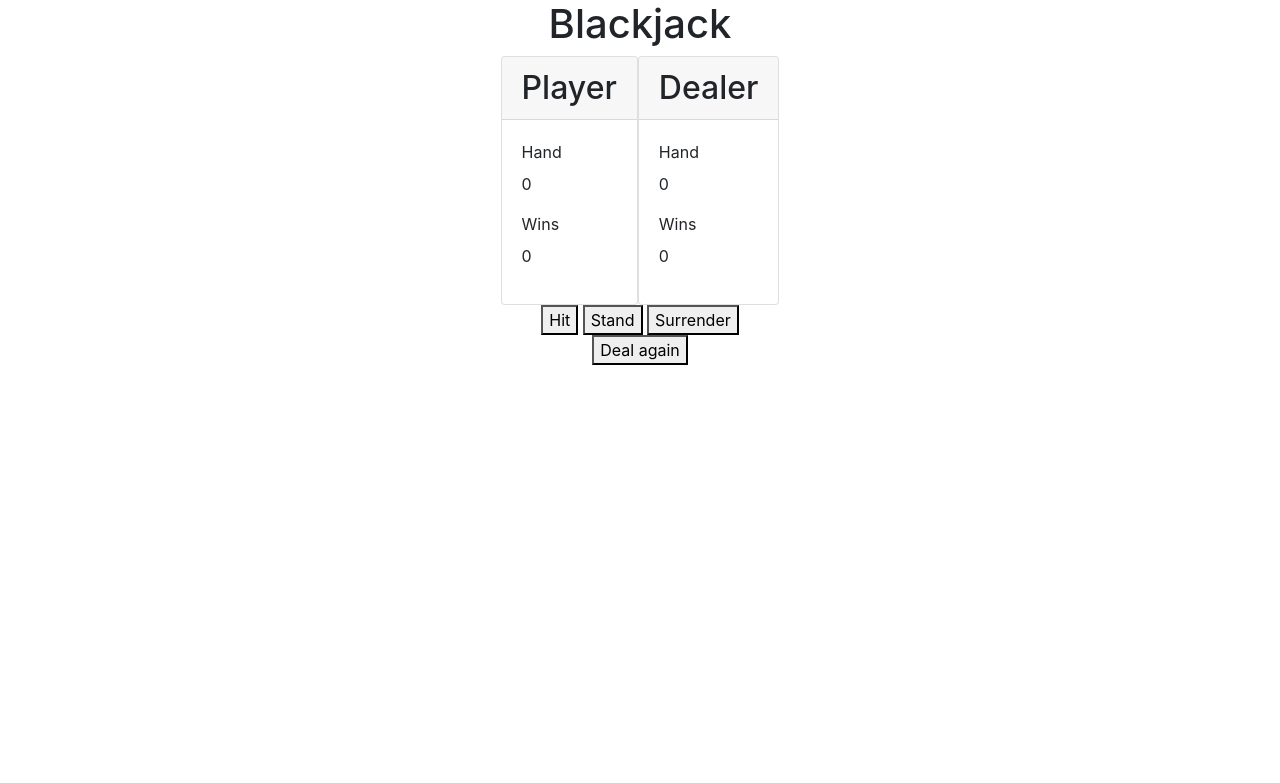
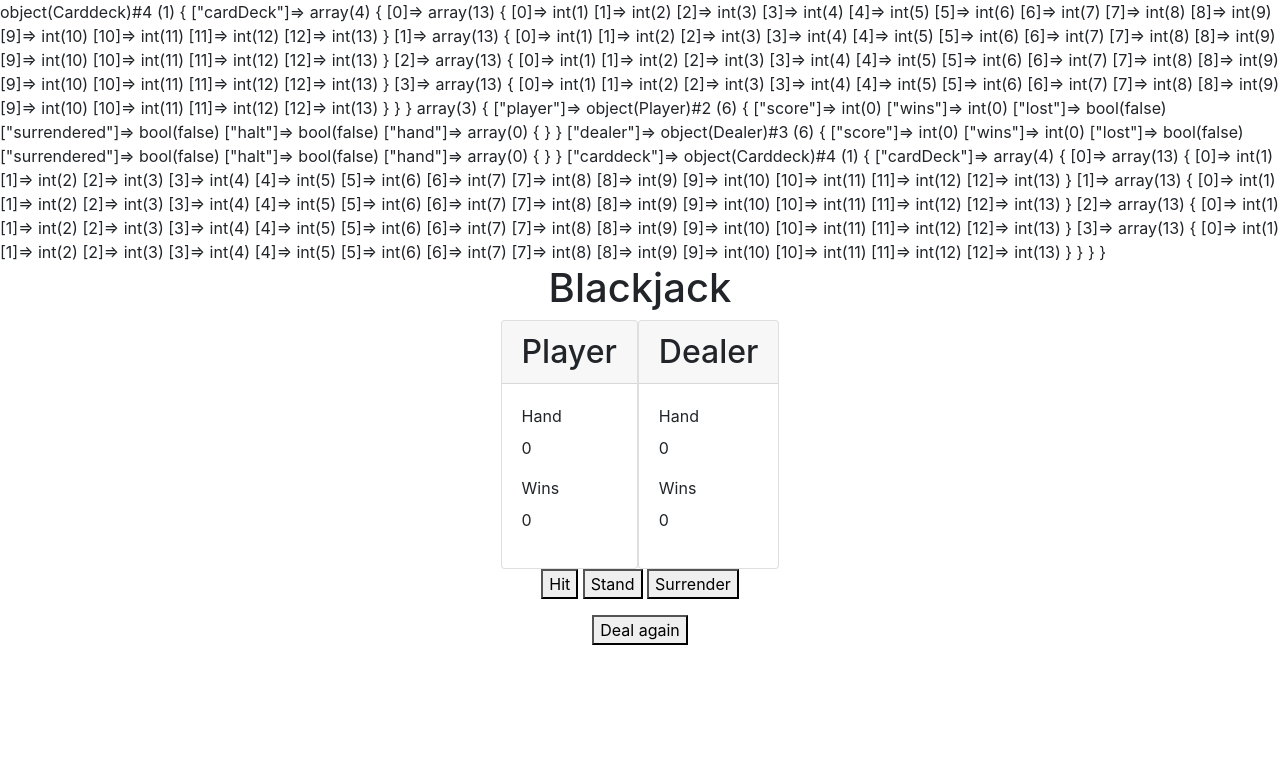
Before and after one commit to ReinaertD/php-blackjack, a PHP site: page /game.php in a window 1280 px wide. Shown: the top 783 px of the page. Run offline with PHP 8.4, Linux system fonts and the light colour scheme.

Commit message:
add unused working carddecksystem

```diff
--- a/Blackjack.php
+++ b/Blackjack.php
@@ -8,6 +8,7 @@ class Blackjack
         $this->lost = false;
         $this->surrendered = false;
         $this->halt = false;
+        $this->hand= [];
     }
     function hit()
     {
@@ -19,9 +20,15 @@ class Blackjack
             $this->score += $card->cardNumber;
         }
     }
-    function stand(){
+    function pickCard($deckofcards){
+        array_push($this->hand, $deckofcards->chooseCard());
+
+    }
+
+    function stand()
+    {
         $this->halt = true;
-     }
+    }
     function surrender()
     {
         $this->lost = true;
@@ -32,7 +39,7 @@ class Blackjack
         $this->score = 0;
         $this->lost = false;
         $this->surrendered = false;
-        $this->halt=false;
+        $this->halt = false;
     }
 }
 
@@ -48,7 +55,7 @@ class Dealer extends BlackJack
         do {
             $this->hit();
         } while ($this->score < 15);
-        while (($this->score >= 15 && $this->score < 21) && $this->halt == false ) {
+        while (($this->score >= 15 && $this->score < 21) && $this->halt == false) {
             $randomChoice = rand(1, 10);
             // var_dump($randomChoice);
             // var_dump($this->halt);
@@ -58,7 +65,6 @@ class Dealer extends BlackJack
                 $this->halt = true;
             }
         }
-
     }
 }
 
@@ -70,53 +76,40 @@ class Card
     }
 }
 
+class Carddeck
+{
+    function __construct()
+    {
+        $this->cardDeck = array(1, 2, 3, 4);
+        foreach ($this->cardDeck as &$suit) {
+            $suit = array(1, 2, 3, 4, 5, 6, 7, 8, 9, 10, 11, 12, 13);
+        }
+    }
+
+    function chooseCard()
+    {
+        $taken = "no";
+        do{
+        $deckchoice = rand(0, 3);
+        $cardchoice = rand(0, 12);
+        if ($this->cardDeck[$deckchoice][$cardchoice] == "taken") {
+            $taken = "yes";
+        } else {
+            $this->cardDeck[$deckchoice][$cardchoice] = "taken";
+            return "[$deckchoice] [$cardchoice]";
+        }
+
+
+    } while($taken == "yes");
+
+    }
+}
+
 
 
 //////////////////////////////////////////////
 /*
-1.Game starts
 
-2.PLAYER and DEALER draw one card immediately.
-
-3.PLAYER chooses hit/stand/surrender.
-    If Hit
-        PLAYER gets another card and the points get added to the PLAYER total.
-            If above 21 PLAYER loses(5)
-                AND sees the result of the DEALER(4)
-            If 21 PLAYER automaticly stands
-                AND goes to DEALER(4)
-            If lower than 21 PLAYER go back to (3)
-
-    If Stand
-        PLAYER doesn't continue and points stay the same. It's the DEALER's turn(4)
-
-    If Surrender
-        PLAYER surrenders the game AND(5)
-            Sees what happens if he didn't surrender. Sees the result of the DEALER(4)
-
-4.DEALER CHOOSES hit/stand.
-    If Hit
-        DEALER gets another card and the points get added to the DEALER total.
-            If above 21 DEALER loses(5)
-            If 21 DEALER automaticly stands and goes to result(5)
-            If lower than 21 DEALER gets a random choice of (4) again
-            If lower than 15 DEALER (4)hits again
-    If Stand
-        DEALER doesn't continue and points stay the same
-            AND Results are shown(5)
-
-5.RESULT PHASE
-    If PLAYER surrendered
-        DEALER wins the game.
-
-    If PLAYER AND/OR DEALER have higher than 21
-        PLAYER AND/OR DEALER lose the game.
-
-    Else PLAYER AND DEALER SCORE ARE COMPARED
-        If tied, no one wins
-        Else highest number wins
-
-6.RESTART GAME?
-
+Array with all the cards
 
 */
--- a/game.php
+++ b/game.php
@@ -4,18 +4,24 @@ include 'Blackjack.php';
 include 'winnerLogic.php';
 session_start();
 
-if (empty($_SESSION['player']) && empty($_SESSION['dealer'])) {
+if (empty($_SESSION['player']) && empty($_SESSION['dealer']) || empty($_SESSION['carddeck'])) {
     $_SESSION['player'] = new Player();
     $_SESSION['dealer'] = new Dealer();
+    $_SESSION['carddeck'] = new Carddeck();
 }
-
+$carddeck = $_SESSION['carddeck'];
 $dealer = $_SESSION['dealer'];
 $player = $_SESSION['player'];
+
+var_dump($carddeck);
+// var_dump($player->pickCard($carddeck));
+var_dump($_SESSION);
 //////////////////////////////////////////////
 //GAME LOGIC//
 if (isset($_POST['start'])){
     $dealer->reset();
     $player->reset();
+    unset ($_SESSION['carddeck']);
 }
 
 //PLAYER CHOICES, SHOULD ONLY BE ACTIVE IF A GAME IS CURRENTLY RUNNING
@@ -33,6 +39,7 @@ if (isset($_POST['stand'])) {
     $player -> stand();
     $dealer -> dealerTurn($player);
        winnerLogic($player,$dealer);
+
 }
 
 if (isset($_POST['surrender'])) {
--- a/winnerLogic.php
+++ b/winnerLogic.php
@@ -28,4 +28,5 @@ function winnerLogic($player,$dealer){
     } else {
         echo "ERROR IN WINNERLOGIC";
     }
+
 }
```
